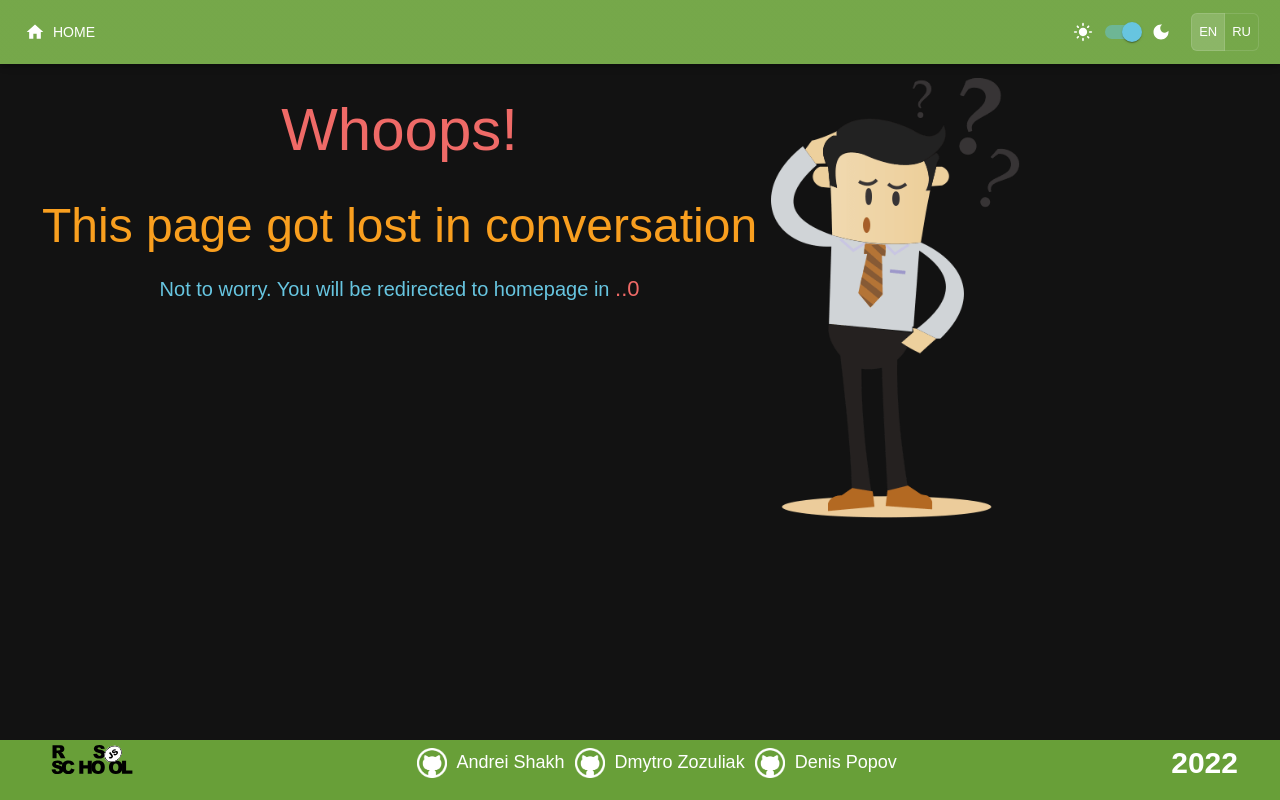
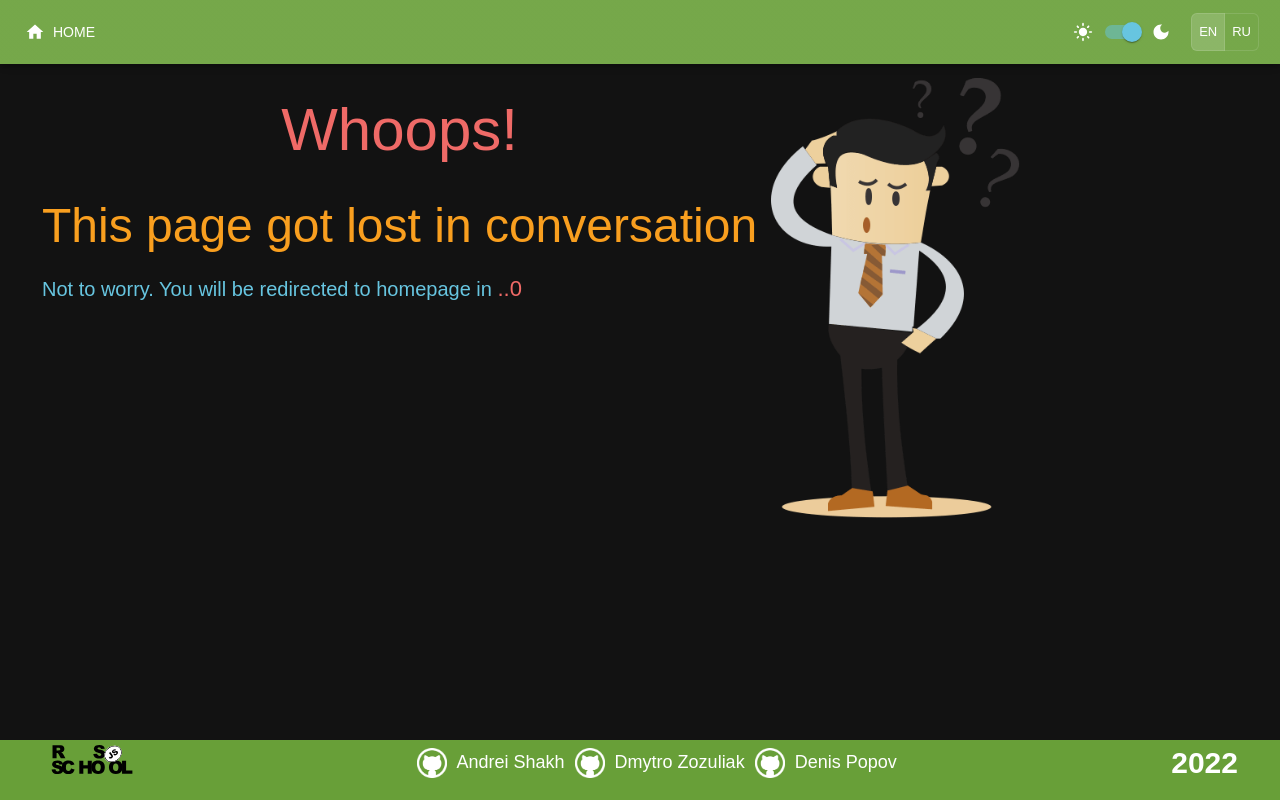
Before and after one commit to strawberrystr1/project-management-app, a React (Create React App) app: page /boards/1 in a window 1280 px wide. Built offline with nearby package versions, Linux system fonts and the light colour scheme.

Commit message:
refactor: delete unnecessary styles

```diff
--- a/src/pages/not_found_page/NotFoundPage.tsx
+++ b/src/pages/not_found_page/NotFoundPage.tsx
@@ -38,14 +38,13 @@ const NotFound = () => {
         <Typography variant="h3" sx={{ color: (theme) => theme.palette.warning.main }} gutterBottom>
           {t('not_found.subtitle')}
         </Typography>
-        <Typography variant="h6" align="center" sx={{ color: (theme) => theme.palette.info.main }}>
+        <Typography variant="h6" sx={{ color: (theme) => theme.palette.info.main }}>
           {t('not_found.paragraph')}
           <Typography
             variant="inherit"
             sx={{
               color: (theme) => theme.palette.error.main,
               display: 'inline',
-              textAlign: 'left',
               fontSize: '1.1em',
             }}
           >
```
